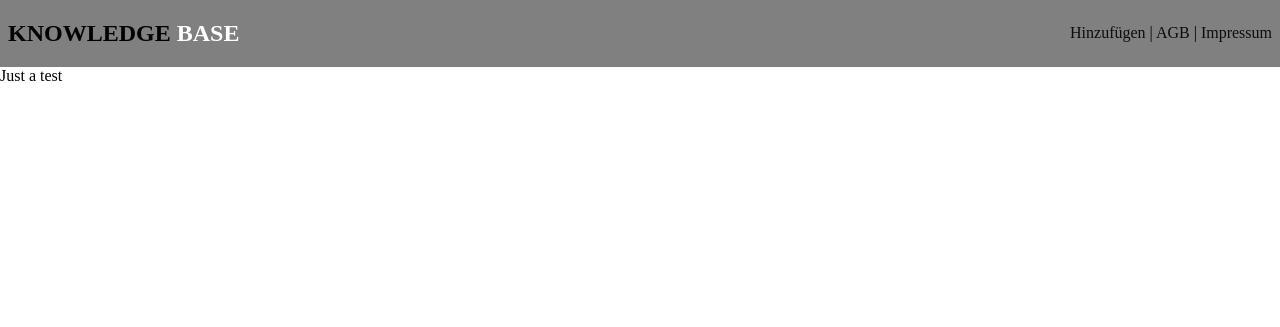
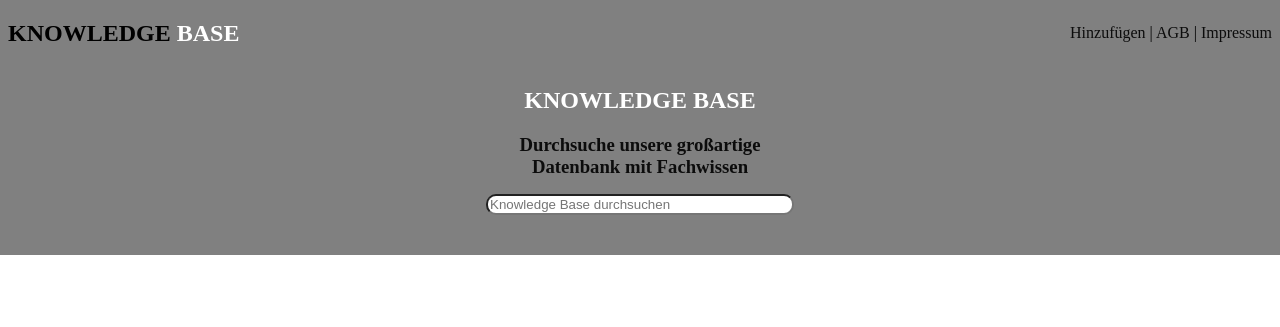
Before and after one commit to MichaelSoquat/KnowledgeBase, a Django app: page / in a window 1280 px wide. Shown: the top 327 px of the page. Run offline with Django 4.2, Linux system fonts and the light colour scheme.

Commit message:
links working

```diff
--- a/add/views.py
+++ b/add/views.py
@@ -1,3 +1,5 @@
 from django.shortcuts import render
 
 # Create your views here.
+def addView(reuqest):
+    pass
--- /dev/null
+++ b/agb/templates/agb.html
@@ -0,0 +1 @@
+{%extends 'base.html'%} {% block content %} AGB! {%endblock%}
--- a/agb/views.py
+++ b/agb/views.py
@@ -1,3 +1,6 @@
+from django.http import HttpResponse
 from django.shortcuts import render
 
 # Create your views here.
+def agbView(request):
+    return render(request, 'agb.html')
--- a/knowledge/urls.py
+++ b/knowledge/urls.py
@@ -16,9 +16,14 @@ Including another URLconf
 from django.contrib import admin
 from django.urls import path
 from start.views import startView
+from agb.views import agbView
+from legal_notice.views import legal_notice_view
+from add.views import addView
 
 urlpatterns = [
     path('admin/', admin.site.urls),
-    path('', startView),
-
+    path('', startView, name='start'),
+    path('add', addView, name='add'),
+    path('agb', agbView, name='agb'),
+    path('legal-notice', legal_notice_view, name='legal')
 ]
--- /dev/null
+++ b/legal_notice/templates/legal_notice.html
@@ -0,0 +1 @@
+{%extends 'base.html'%} {% block content %} Legal-Notice! {%endblock%}
--- a/legal_notice/views.py
+++ b/legal_notice/views.py
@@ -1,3 +1,6 @@
+from django.http import HttpResponse
 from django.shortcuts import render
 
 # Create your views here.
+def legal_notice_view(request):
+    return render(request, 'legal_notice.html')
--- a/start/templates/start.html
+++ b/start/templates/start.html
@@ -1 +1,11 @@
-{% extends 'base.html'%} {% block content%} Just a test {%endblock%}
+{% extends 'base.html'%} {% block content%}
+<section class="base-container">
+    <h1>KNOWLEDGE BASE</h1>
+    <h3>Durchsuche unsere großartige</h3>
+    <h3>Datenbank mit Fachwissen</h3>
+
+    <input type="text" placeholder="Knowledge Base durchsuchen">
+</section>
+
+
+{%endblock%}
--- a/static/style.css
+++ b/static/style.css
@@ -11,15 +11,44 @@ body {
     padding-right: 8px;
 }
 
-.nav-container>h1>span {
-    color: white;
+.nav-container>h1>a>span {
+    color: white !important;
+}
+
+.nav-container>h1>a {
+    text-decoration: none;
+    color: black;
 }
 
 .link-container>a {
     text-decoration: none;
-    color: rgb(12, 12, 12)
+    color: rgb(12, 12, 12);
 }
 
 .link-container>a:hover {
     text-decoration: underline;
 }
+
+.base-container {
+    background-color: grey;
+    display: flex;
+    flex-direction: column;
+    justify-content: center;
+    align-items: center;
+}
+
+.base-container>h1 {
+    color: white;
+}
+
+.base-container>h3 {
+    color: rgb(12, 12, 12);
+    margin: 0;
+}
+
+.base-container>input {
+    margin-top: 16px;
+    margin-bottom: 40px;
+    width: 300px;
+    border-radius: 10px;
+}
--- a/templates/base.html
+++ b/templates/base.html
@@ -13,11 +13,11 @@
 <body>
     <header>
         <nav class="nav-container">
-            <h1>KNOWLEDGE <span>BASE</span></h1>
+            <h1><a href="{% url 'start' %}">KNOWLEDGE <span>BASE</span></a></h1>
             <div class="link-container">
                 <a href="#">Hinzufügen</a> |
-                <a href="#">AGB</a> |
-                <a href="#">Impressum</a>
+                <a href="{% url 'agb' %}">AGB</a> |
+                <a href="{% url 'legal' %}">Impressum</a>
             </div>
 
         </nav>
```
